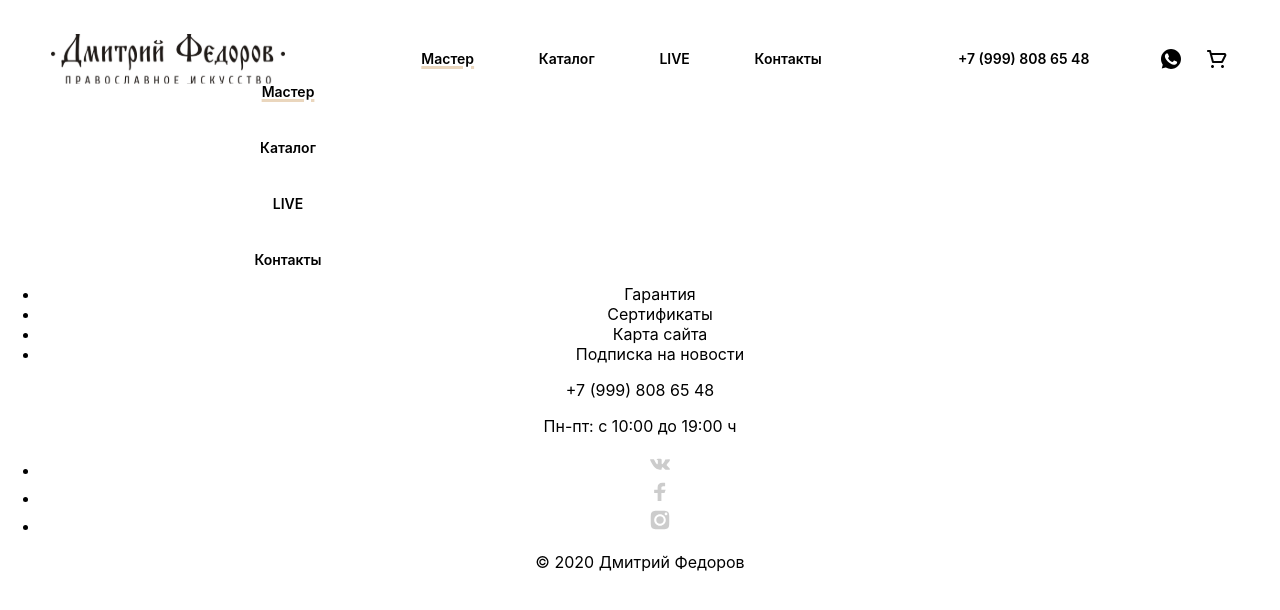
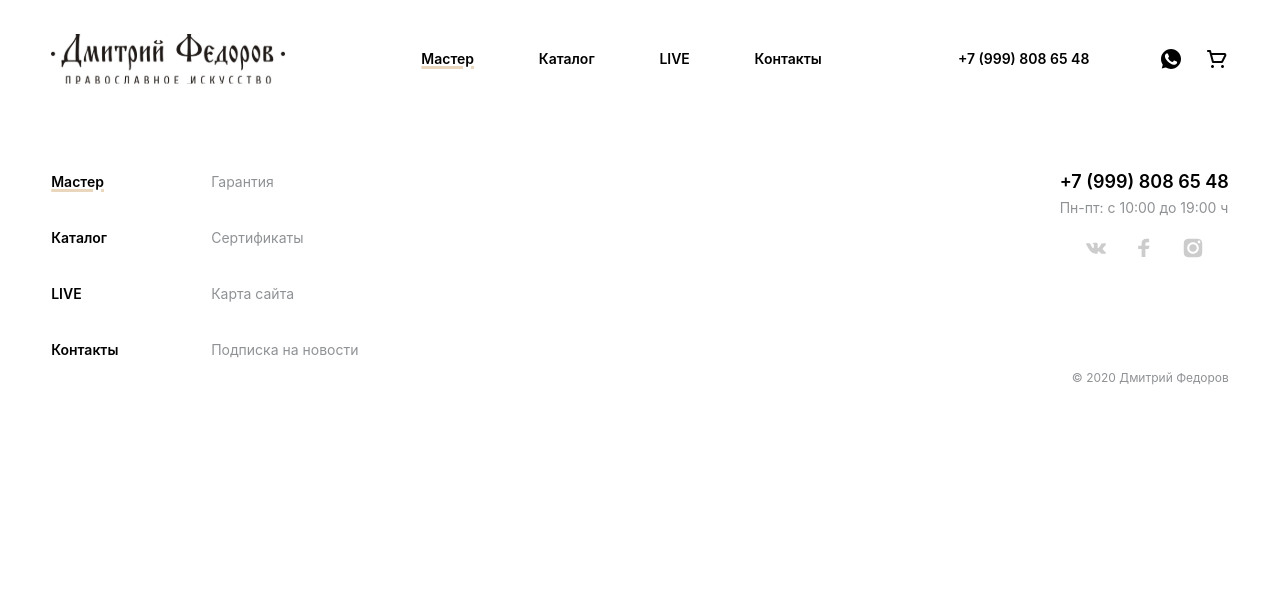
Before and after one commit to Vinorval/Dmitry-Federov, a React (Create React App) app: page /master in a window 1280 px wide. Shown: the top 610 px of the page. Built offline with nearby package versions, Linux system fonts and the light colour scheme.

Commit message:
add styles for footer

```diff
--- a/src/components/footer/Footer.js
+++ b/src/components/footer/Footer.js
@@ -13,7 +13,7 @@ const Footer = () => {
 
     return (
         <footer className={Styles.footer} >
-            <Navigation burger={true} />
+            <Navigation burger={true} className={Styles.footer__navigation} />
             <ul className={Styles.info} >{arrInfo.map((item, index) => createInfoItem(item, index))}</ul>
             <div className={Styles.contact} >
                 <p className={Styles.contact__phone} >+7 (999) 808 65 48</p>
--- a/src/components/footer/Footer.module.css
+++ b/src/components/footer/Footer.module.css
@@ -0,0 +1,65 @@
+.footer {
+    margin: 90px auto 90px;
+    width: 92%;
+    height: 190px;
+    display: grid;
+    text-align: start;
+    font-size: 14px;
+    line-height: 16px;
+    grid-template-columns: 100px 200px calc(100% - 300px - 120px);
+    column-gap: 60px;
+}
+
+.footer__navigation {
+    grid-column: 1/2;
+    grid-row: 1/3;
+}
+
+.info {
+    grid-column: 2/3;
+    grid-row: 1/3;
+    padding: 0;
+    margin: 0;
+    display: grid;
+    gap: 40px;
+    height: 16px;
+    color: #8F9295;
+}
+
+.info__link {
+    list-style-type: none;
+}
+
+.contact {
+    grid-column: 3/4;
+    grid-row: 1/2;
+    justify-self: end;
+}
+
+.contact__phone {
+    text-align: end;
+    font-weight: 600;
+    font-size: 18px;
+    margin: 0;
+}
+
+.contact__workTime {
+    margin: 10px 0 20px;
+    color: #8F9295;
+}
+
+.iconsList {
+    margin: 0;
+    padding: 0;
+    display: flex;
+    list-style-type: none;
+    justify-content: space-evenly;
+}
+
+.footer__author {
+    grid-column: 3/4;
+    grid-row: 2/3;
+    justify-self: end;
+    font-size: 12px;
+    color: #8F9295;
+}
```
